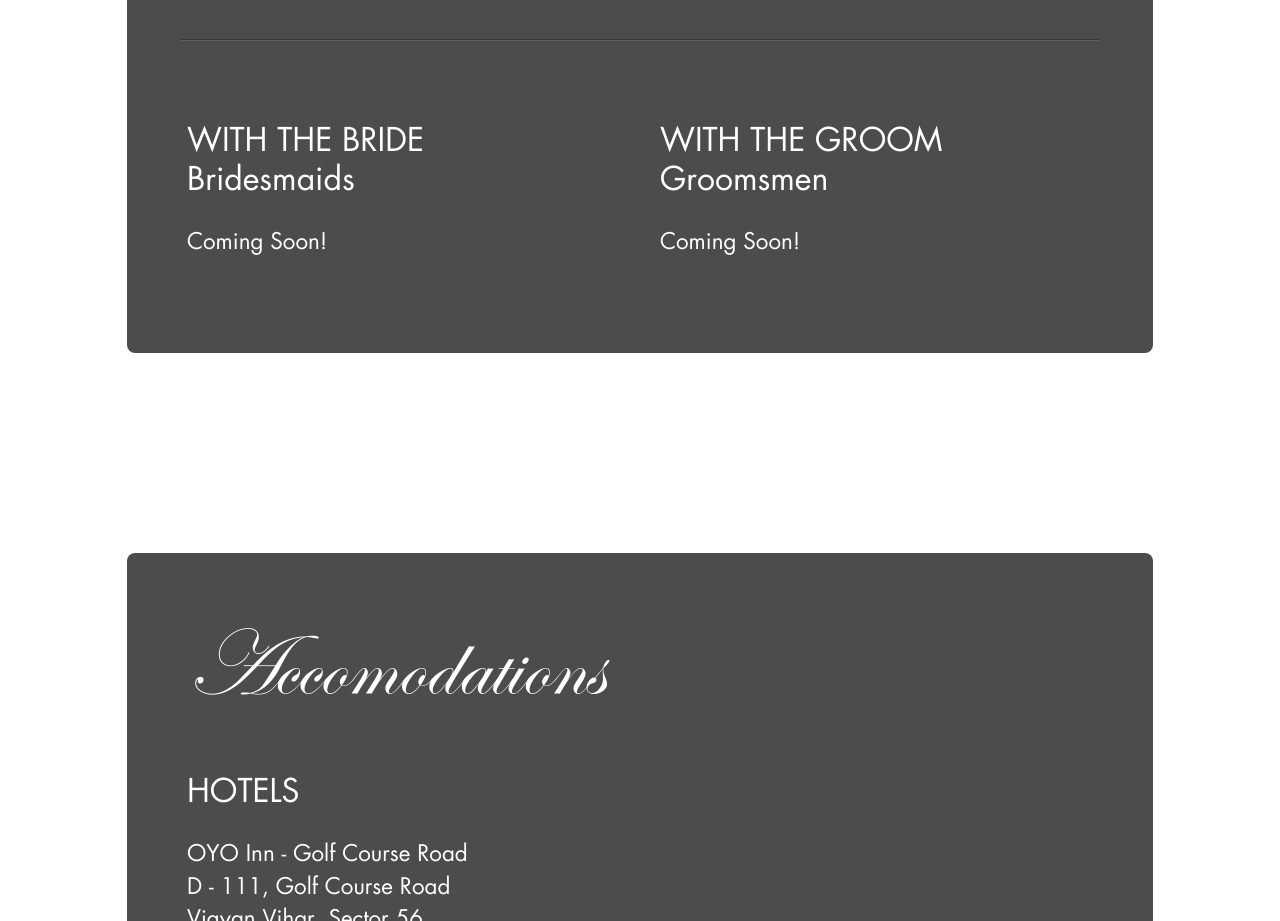
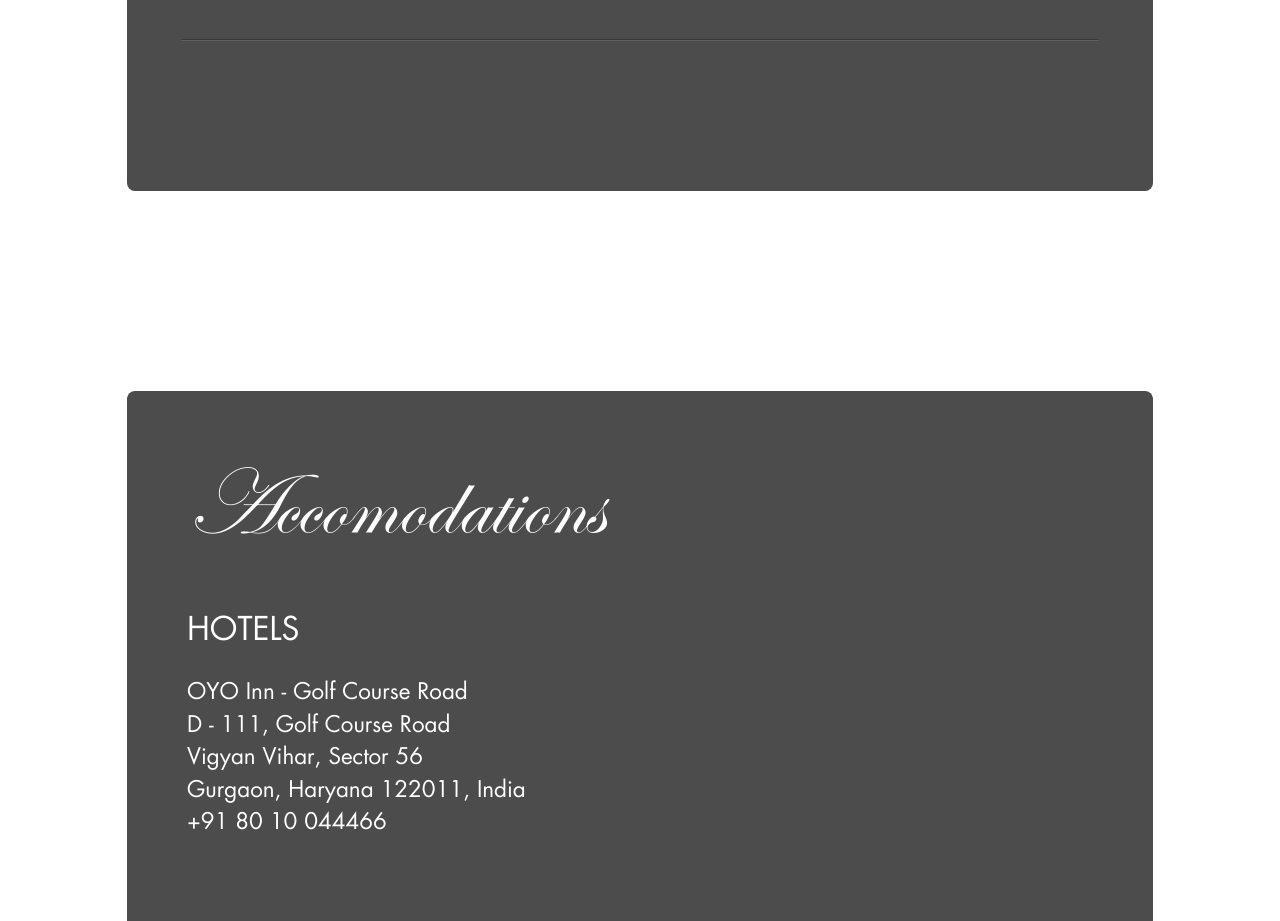
Before and after one commit to bmgdev/responsive-wedding, a plain HTML site: page index.html in a window 1280 px wide. Shown: the part 5700-6621 px from the top of the page. Drawn offline with Linux system fonts and the light colour scheme.

Commit message:
Update index.html

```diff
--- a/index.html
+++ b/index.html
@@ -177,35 +177,6 @@
 
 
 
-                        <div class="column left bp">
-                            <h2>WITH THE BRIDE</h2>
-
-                            <h2>Bridesmaids </h2>
-                            <div class="column left">
-                                <p>
-                                Coming Soon!<br />
-                                </p>
-                            </div>
-                            <div class="column right">
-                                <p>
-                                </p>
-                            </div>
-
-                        </div><!--end column-->
-                        <div class="column right bp">
-                            <h2>WITH THE GROOM</h2>
-                            <h2>Groomsmen</h2>
-                            <div class="column left">
-                                <p>
-                                Coming Soon!<br />
-                                </p>
-                            </div>
-                            <div class="column right">
-                                <p>
-                                </p>
-                            </div>
-
-                        </div><!--end column-->
                     </section>
 
                     <section id="accomodations" class="clearfix">
```
